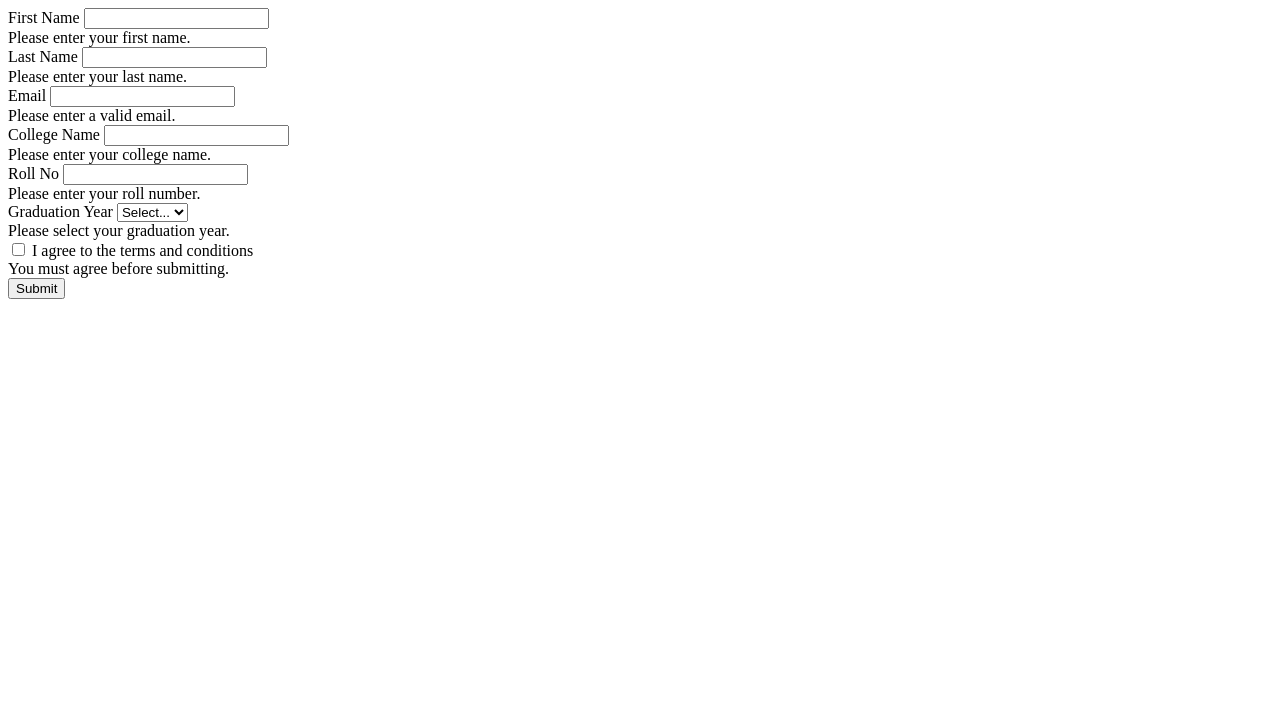
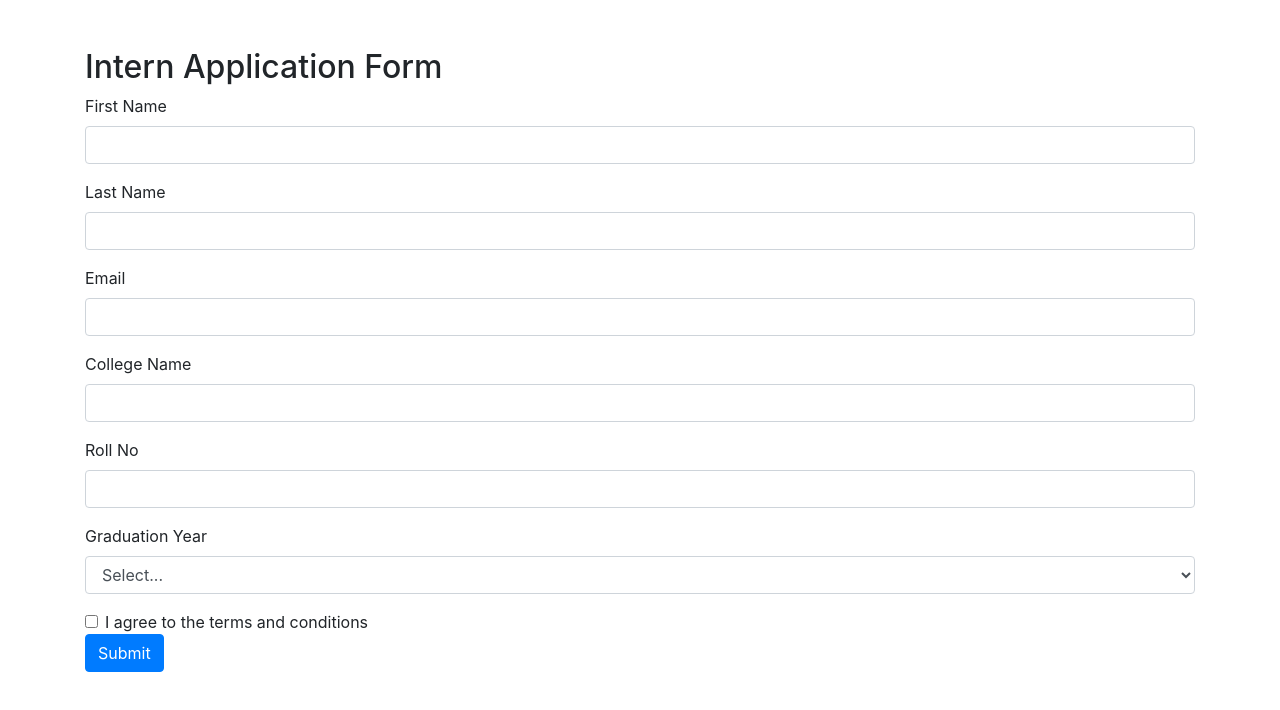
Before and after one commit to acciojob/bootstrap-form-easy-Gokleshchaudhary, a website: page main.html in a window 1280 px wide. Drawn offline with nearby package versions, Linux system fonts and the light colour scheme.

Commit message:
created a submission

```diff
--- a/main.html
+++ b/main.html
@@ -1,47 +1,39 @@
 <!DOCTYPE html>
-
-<html>
-
+<html lang="en">
 <head>
-	<link rel="stylesheet" href="styles.css">
+    <meta charset="UTF-8">
+    <meta name="viewport" content="width=device-width, initial-scale=1.0">
+    <link href="https://stackpath.bootstrapcdn.com/bootstrap/4.5.2/css/bootstrap.min.css" rel="stylesheet">
+    <title>Intern Application Form</title>
 </head>
-
 <body>
-	<form id="internForm">
+    <div class="container mt-5">
+        <h2>Intern Application Form</h2>
+        <form id="internForm" novalidate>
             <div class="form-group">
                 <label for="first-name-input">First Name</label>
                 <input type="text" class="form-control" id="first-name-input" required>
-        <div class="invalid-feedback">
-            Please enter your first name.
-        </div>
+                <div class="invalid-feedback">Please enter your first name.</div>
             </div>
             <div class="form-group">
                 <label for="last-name-input">Last Name</label>
                 <input type="text" class="form-control" id="last-name-input" required>
-        <div class="invalid-feedback">
-            Please enter your last name.
-        </div>
+                <div class="invalid-feedback">Please enter your last name.</div>
             </div>
             <div class="form-group">
                 <label for="email-input">Email</label>
                 <input type="email" class="form-control" id="email-input" required>
-        <div class="invalid-feedback">
-            Please enter a valid email.
-        </div>
+                <div class="invalid-feedback">Please enter a valid email.</div>
             </div>
             <div class="form-group">
                 <label for="college-input">College Name</label>
                 <input type="text" class="form-control" id="college-input" required>
-        <div class="invalid-feedback">
-            Please enter your college name.
-        </div>
+                <div class="invalid-feedback">Please enter your college name.</div>
             </div>
             <div class="form-group">
                 <label for="roll-no-input">Roll No</label>
                 <input type="text" class="form-control" id="roll-no-input" required>
-        <div class="invalid-feedback">
-            Please enter your roll number.
-        </div>
+                <div class="invalid-feedback">Please enter your roll number.</div>
             </div>
             <div class="form-group">
                 <label for="graduation-year">Graduation Year</label>
@@ -52,23 +44,26 @@
                     <option value="2022">2022</option>
                     <option value="2023">2023</option>
                 </select>
-        <div class="invalid-feedback">
-            Please select your graduation year.
-        </div>
+                <div class="invalid-feedback">Please select your graduation year.</div>
             </div>
             <div class="form-check">
                 <input type="checkbox" class="form-check-input" id="conditions-checkbox" required>
                 <label class="form-check-label" for="conditions-checkbox">I agree to the terms and conditions</label>
-        <div class="invalid-feedback">
-            You must agree before submitting.
-        </div>
+                <div class="invalid-feedback">You must agree before submitting.</div>
             </div>
             <button type="submit" class="btn btn-primary">Submit</button>
         </form>
-	<!-- the entire body must be written by student -->
-    <script type="text/javascript" src="./script.js">
+    </div>
+
+    <script>
+        // Example of form validation
+        document.getElementById('internForm').addEventListener('submit', function(event) {
+            if (!this.checkValidity()) {
+                event.preventDefault();
+                event.stopPropagation();
+            }
+            this.classList.add('was-validated');
+        });
     </script>
-
 </body>
-
 </html>
--- a/script.js
+++ /dev/null
@@ -1,8 +0,0 @@
-//your code here
-document.getElementById('internForm').addEventListener('submit', function(event) {
-        if (!this.checkValidity()) {
-            event.preventDefault();
-            event.stopPropagation();
-        }
-        this.classList.add('was-validated');
-    });
```
Lines whose indentation alone changed are shown as unchanged.
